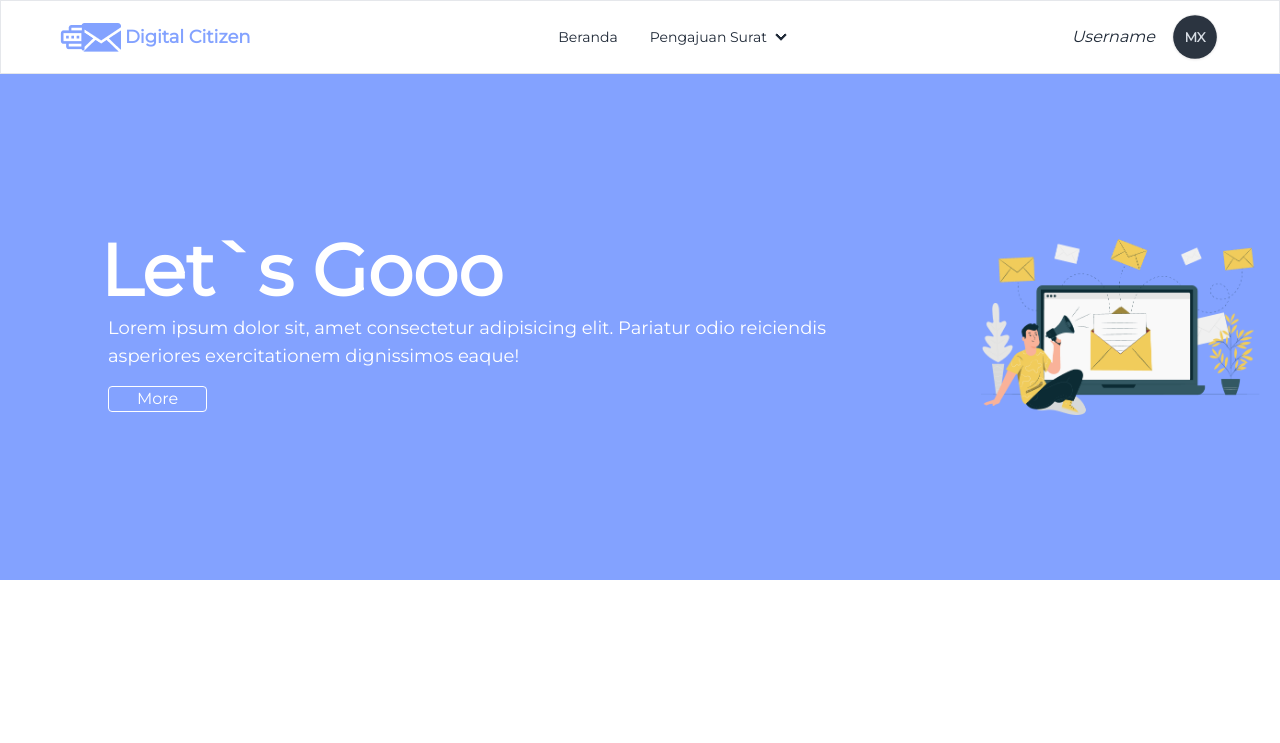
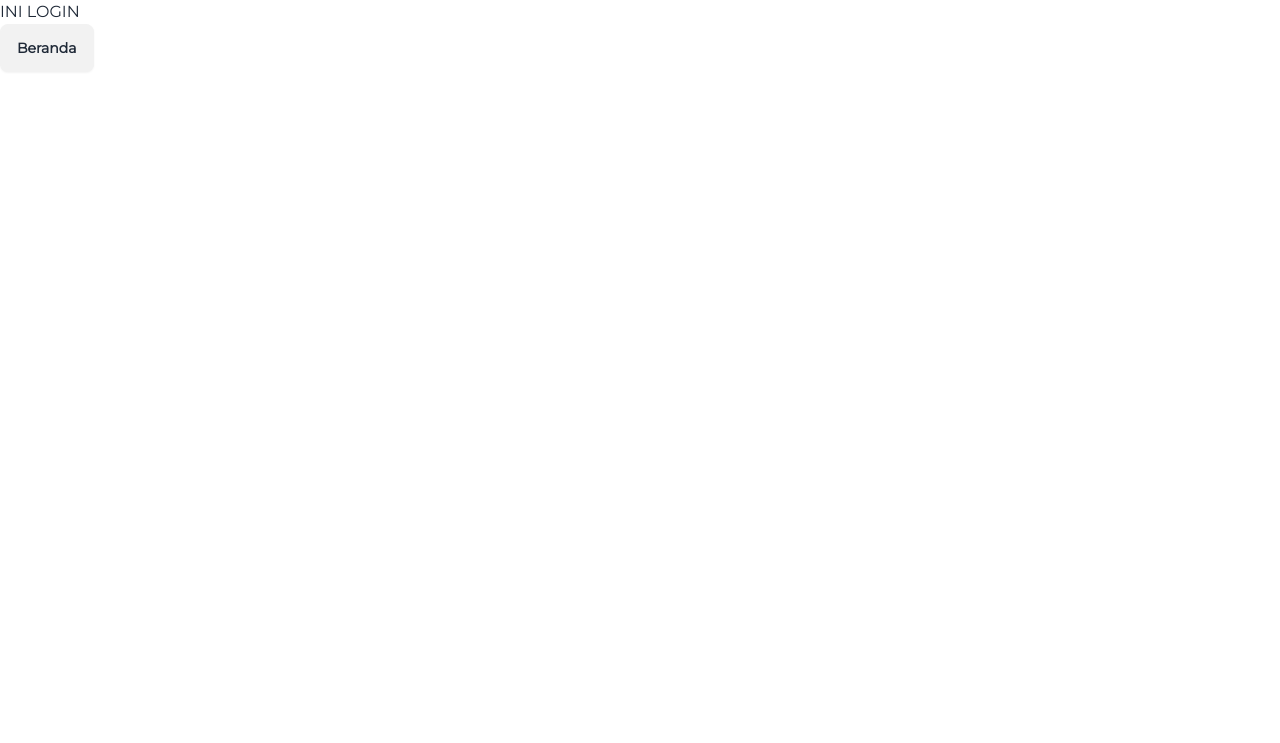
Before and after one commit to Project-Digital-Citizen/Front-End, a React (Vite) app: page /login in a window 1280 px wide. Shown: the top 743 px of the page. Built offline with nearby package versions, Linux system fonts and the light colour scheme.

Commit message:
update navbar responsive

```diff
--- a/src/App.jsx
+++ b/src/App.jsx
@@ -1,21 +1,18 @@
+import { BrowserRouter as Router, Routes, Route } from "react-router-dom";
 import "./App.css";
-import Footer from "./components/Footer";
-// import Jumbotron02 from "./components/Jumbotron02";
-// import Jumbotron03 from "./components/Jumbotron03";
-import Navbar from "./components/Navbar";
-// import Jumbotron from "./pages/Jumbotron";
 import Jumbotron02 from "./pages/Jumbotron02";
+import Login from "./pages/Login";
+import Jumbotron from "./pages/Jumbotron";
 
-function App() {
+const App = () => {
   return (
-    <>
-      <Navbar />
-      {/* <Jumbotron /> */}
-      <Jumbotron02 />
-      {/* <Jumbotron03 /> */}
-      <Footer />
-    </>
+    <Router>
+      <Routes>
+        <Route path="/" element={<Jumbotron />} />
+        <Route path="/login" element={<Login />} />
+      </Routes>
+    </Router>
   );
-}
+};
 
 export default App;
--- a/src/components/Navbar.jsx
+++ b/src/components/Navbar.jsx
@@ -3,13 +3,16 @@ import logoDigzen from "../assets/images/logoDigzen.png";
 const Navbar = () => {
   return (
     <>
-      <div className="navbar bg-white border">
-        {/* drawer start */}
-        <div className="drawer w-auto md:hidden">
+      <div className="flex h-[4rem] justify-between items-center border">
+        <div className="">
+          <div className="drawer px-0 md:hidden">
             <input id="my-drawer" type="checkbox" className="drawer-toggle" />
             <div className="drawer-content ">
               {/* Page content here */}
-            <label htmlFor="my-drawer" className="btn btn-ghost drawer-button">
+              <label
+                htmlFor="my-drawer"
+                className="btn btn-ghost drawer-button"
+              >
                 <svg
                   xmlns="http://www.w3.org/2000/svg"
                   fill="none"
@@ -45,7 +48,9 @@ const Navbar = () => {
                     </summary>
                     <ul>
                       <li>
-                      <a className="p-2 hover:border border-indigo">Profile</a>
+                        <a className="p-2 hover:border border-indigo">
+                          Profile
+                        </a>
                       </li>
                       <li>
                         <a className="p-2 hover:border border-indigo">Logout</a>
@@ -67,17 +72,16 @@ const Navbar = () => {
               </ul>
             </div>
           </div>
-        {/* drawer end */}
-
-        {/* navbar start */}
-        <div className="px-[3rem] navbar-start">
+          <div className="hidden md:flex pl-9">
             <img src={logoDigzen} alt="" />
             <p className="text-lg font-bold p-1 text-indigo">Digital Citizen</p>
           </div>
-        {/* navbar start end */}
-
-        {/* navbar center */}
-        <div className="navbar-center hidden md:block">
+        </div>
+        <div className="flex md:hidden">
+          <img src={logoDigzen} alt="" />
+          <p className="text-lg font-bold p-1 text-indigo">Digital Citizen</p>
+        </div>
+        <div className="hidden md:block">
           <ul className="menu menu-horizontal">
             <li>
               <a>Beranda</a>
@@ -107,12 +111,11 @@ const Navbar = () => {
             </li>
           </ul>
         </div>
-        {/* navbar center end */}
-
-        {/* navbar end */}
-        <div className="px-[3rem] navbar-end">
-          <div className="dropdown dropdown-end hidden md:block">
-            <i className="p-3">Username</i>
+        <div className="md:hidden">
+          <h2 className="w-[58px] md:hidden"></h2>
+        </div>
+        <div className="dropdown dropdown-end hidden md:block pr-9">
+          <i className="px-3">Username</i>
           <label tabIndex={0} className="">
             <div className="avatar placeholder btn btn-circle m-1">
               <div className=" bg-neutral text-neutral-content rounded-full w-12">
@@ -139,8 +142,8 @@ const Navbar = () => {
           </ul>
         </div>
       </div>
-        {/* navbar end end */}
-      </div>
+
+      {/* oldnav */}
     </>
   );
 };
--- a/src/pages/Jumbotron.jsx
+++ b/src/pages/Jumbotron.jsx
@@ -1,13 +1,16 @@
 import ilustrasi01 from "../assets/images/ilustrasi01.png";
 import ktp from "../assets/images/ktp.png";
 import domisili from "../assets/images/domisili.png";
+import Navbar from "../components/Navbar";
+import Footer from "../components/Footer";
 
 const Jumbotron = () => {
   return (
     <>
+      <Navbar />
       {/* hero 1 */}
       <div className="flex px-10 bg-indigo gap-40">
-        <div className="h-screen flex flex-col w-3/5 justify-center">
+        <div className="h-screen flex lg:flex-col w-3/5 justify-center">
           <p className="ms-5 text-7xl text-white font-extrabold">Let`s Gooo</p>
           <p className="ms-7 text-white text-lg my-2">
             Lorem ipsum dolor sit, amet consectetur adipisicing elit. Pariatur
@@ -19,7 +22,7 @@ const Jumbotron = () => {
             </button>
           </div>
         </div>
-        <div className="h-screen flex flex-col w-3/5 justify-center">
+        <div className="h-screen flex lg:flex-col w-3/5 justify-center">
           <img src={ilustrasi01} alt="" />
         </div>
       </div>
@@ -97,6 +100,7 @@ const Jumbotron = () => {
         </div>
       </div>
       {/* end */}
+      <Footer />
     </>
   );
 };
--- /dev/null
+++ b/src/pages/Login.jsx
@@ -0,0 +1,18 @@
+import { useNavigate } from "react-router-dom";
+
+const Login = () => {
+  const navigate = useNavigate();
+
+  return (
+    <>
+      <div>
+        <h1>INI LOGIN</h1>
+      </div>
+      <button onClick={() => navigate("/")} className="btn">
+        Beranda
+      </button>
+    </>
+  );
+};
+
+export default Login;
```
Lines whose indentation alone changed are shown as unchanged.
